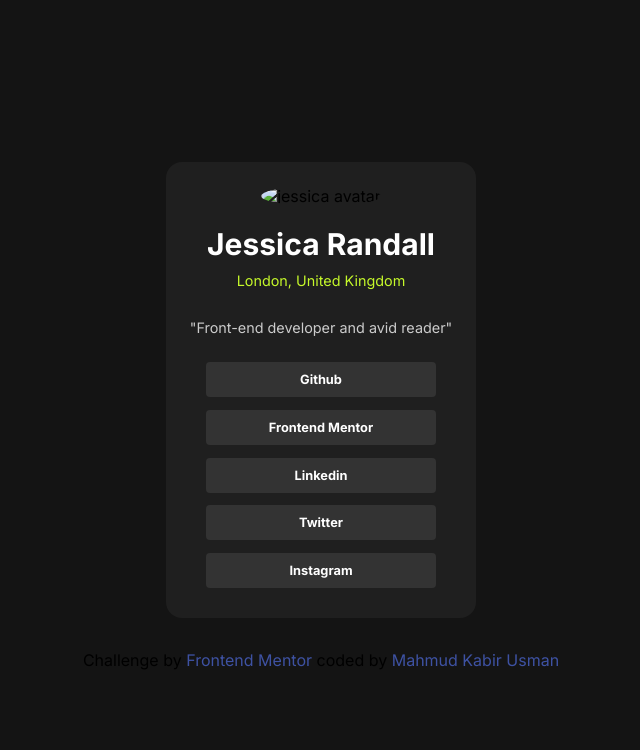
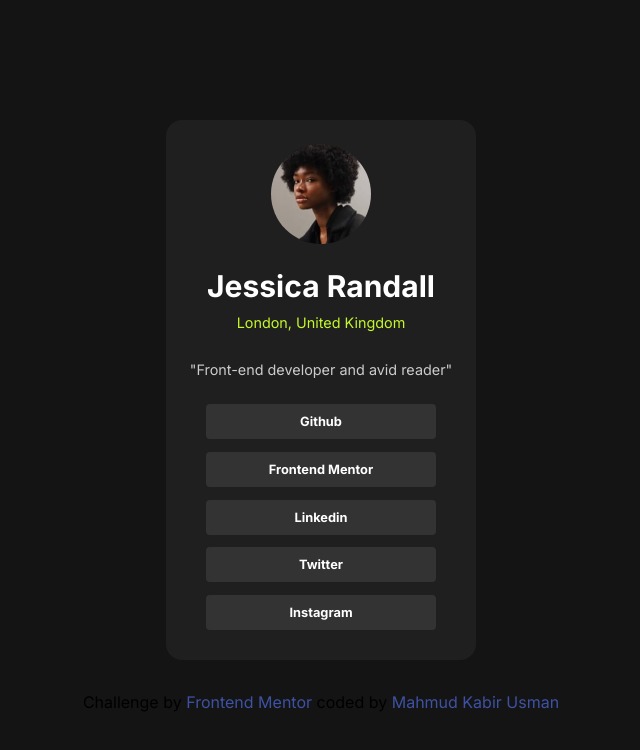
Before and after one commit to Miranusm/social-links-profile, a plain HTML site: page index.html in a window 1280 px wide. Shown: the whole page, without its empty margins (319-959 px from the left). Drawn offline with Linux system fonts and the light colour scheme; the site is published under a folder, as on GitHub Pages, so addresses that start at the root find nothing.

Commit message:
asset removed

```diff
--- a/index.html
+++ b/index.html
@@ -16,7 +16,7 @@
         <main class="container">
             <div class="card">
                 <div class="profile-image">
-                    <img src="/assets/images/avatar-jessica.jpeg" alt="jessica avatar">
+                    <img src="images/avatar-jessica.jpeg" alt="jessica avatar">
                 </div>
                 <div class="profile-name">
                     <h2>Jessica Randall</h2>
```
Also changed, not shown: assets/fonts/Inter-VariableFont_slnt,wght.ttf (deleted), assets/fonts/OFL.txt (deleted), assets/fonts/README.txt (deleted), assets/fonts/static/Inter-Bold.ttf (deleted), assets/fonts/static/Inter-Regular.ttf (deleted), assets/fonts/static/Inter-SemiBold.ttf (deleted), images/avatar-jessica.jpeg (renamed from assets/images/avatar-jessica.jpeg), images/favicon-32x32.png (renamed from assets/images/favicon-32x32.png).
